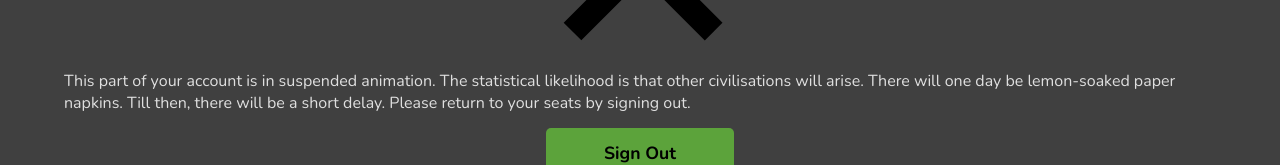
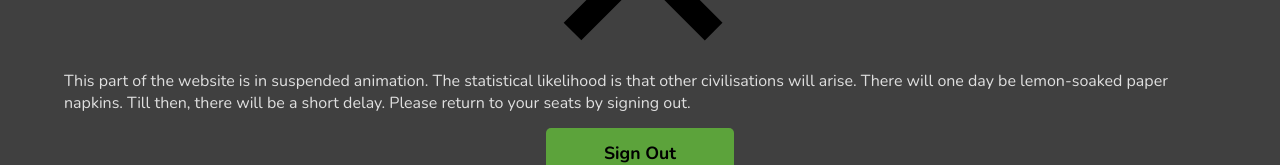
Before and after one commit to bibhashdash/stride-habit-tracker, a Vue app: page /1/welcome in a window 1280 px wide. Shown: the part 192-357 px from the top of the page. Built offline with nearby package versions, Linux system fonts and the light colour scheme.

Commit message:
change to copy on welcome page

```diff
--- a/src/views/Welcome.vue
+++ b/src/views/Welcome.vue
@@ -10,7 +10,7 @@
       />
     </div>
     <p>
-      This part of your account is in suspended animation. The statistical
+      This part of the website is in suspended animation. The statistical
       likelihood is that other civilisations will arise. There will one day be
       lemon-soaked paper napkins. Till then, there will be a short delay. Please
       return to your seats by signing out.
```
